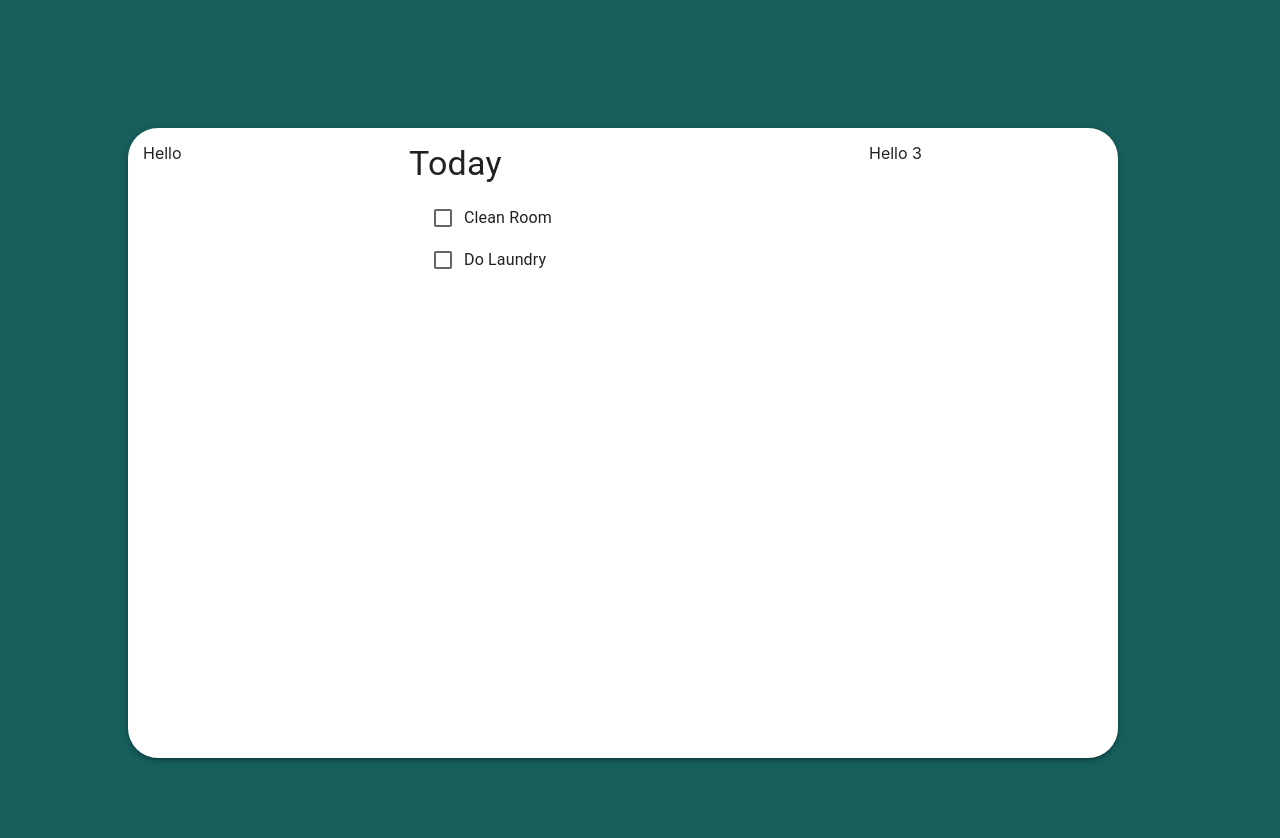
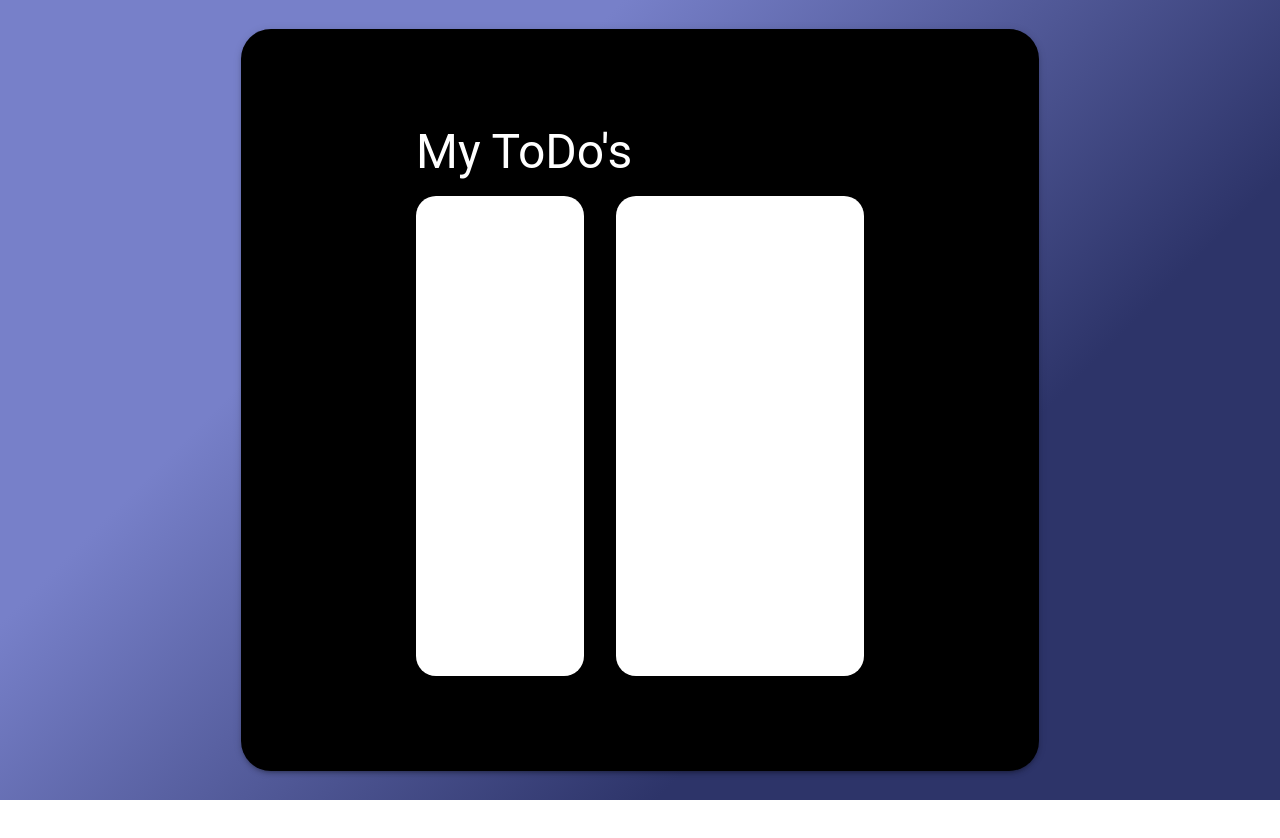
Before and after one commit to theStorm95/practice-projects, a React (Create React App) app in the folder todo-list/: page / in a window 1280 px wide. Shown: the top 838 px of the page. After the commit the page ends 800 px from the top, so only its background shows below. Built offline with nearby package versions, Linux system fonts and the light colour scheme.

Commit message:
Feature: Got base structure set up

```diff
--- a/todo-list/package.json
+++ b/todo-list/package.json
@@ -46,6 +46,7 @@
     ]
   },
   "devDependencies": {
+    "postcss-normalize": "^10.0.1",
     "prettier": "^3.2.5"
   }
 }
--- a/todo-list/src/App.tsx
+++ b/todo-list/src/App.tsx
@@ -1,24 +1,7 @@
-import { Paper } from "@mui/material";
-import React from "react";
-import MainCard from "./components/MainCard";
+import MainPage from "./components/MainPage";
 
 function App() {
-  return (
-    <div style={{ backgroundColor: "#175e5d", padding: "10%" }}>
-      <Paper
-        elevation={3}
-        square={false}
-        sx={{
-          width: "75vw",
-          padding: "15px",
-          minHeight: "75vh",
-          borderRadius: "30px",
-        }}
-      >
-        <MainCard></MainCard>
-      </Paper>
-    </div>
-  );
+  return <MainPage />;
 }
 
 export default App;
--- a/todo-list/src/components/MainCard.tsx
+++ /dev/null
@@ -1,14 +0,0 @@
-import Grid2 from "@mui/material/Unstable_Grid2";
-import TaskCard from "./TaskCard";
-
-export default function MainCard() {
-  return (
-    <Grid2 container spacing={1}>
-      <Grid2 lg={3}>Hello</Grid2>
-      <Grid2 lg={6}>
-        <TaskCard />
-      </Grid2>
-      <Grid2 lg={3}>Hello 3</Grid2>
-    </Grid2>
-  );
-}
--- /dev/null
+++ b/todo-list/src/components/MainPage.tsx
@@ -0,0 +1,33 @@
+import { Paper } from "@mui/material";
+import Grid2 from "@mui/material/Unstable_Grid2";
+import MainCard from "./TaskCard";
+
+export default function MainPage() {
+  return (
+    <Grid2
+      sx={{
+        background: "linear-gradient(135deg, #7780c9 30%, #2d3469 70%)",
+        minHeight: "100vh",
+      }}
+      container
+      direction="column"
+      alignItems="center"
+      justifyContent="center"
+      spacing={0}
+    >
+      <Paper
+        elevation={3}
+        square={false}
+        sx={{
+          width: "60vw",
+          padding: "15px",
+          minHeight: "70vh",
+          borderRadius: "30px",
+          backgroundColor: "black",
+        }}
+      >
+        <MainCard></MainCard>
+      </Paper>
+    </Grid2>
+  );
+}
--- a/todo-list/src/components/TaskCard.tsx
+++ b/todo-list/src/components/TaskCard.tsx
@@ -1,12 +1,44 @@
-import { Container } from "@mui/material";
-import TaskList from "./TaskCard/TaskList";
-import TaskCardHeader from "./TaskCard/TaskCardHeader";
+import { Paper, useTheme } from "@mui/material";
+import Typography from "@mui/material/Typography";
+import Grid2 from "@mui/material/Unstable_Grid2/Grid2";
 
-export default function TaskCard() {
+export default function MainCard() {
+  const theme = useTheme();
+
   return (
-    <Container fixed>
-      <TaskCardHeader />
-      <TaskList />
-    </Container>
+    <Grid2
+      margin={10}
+      sx={{
+        color: theme.palette.primary.contrastText,
+        paddingLeft: theme.spacing(10),
+        paddingRight: theme.spacing(10),
+      }}
+    >
+      <Grid2>
+        <Typography
+          gutterBottom={true}
+          variant="h3"
+          sx={{
+            color: theme.palette.primary.contrastText,
+          }}
+        >
+          My ToDo's
+        </Typography>
+      </Grid2>
+      <Grid2 container spacing={4} sx={{ direction: "row", minHeight: "100%" }}>
+        <Grid2 lg={5}>
+          <Paper
+            elevation={3}
+            sx={{ minHeight: "60vh", borderRadius: "20px" }}
+          ></Paper>
+        </Grid2>
+        <Grid2 lg={7}>
+          <Paper
+            elevation={3}
+            sx={{ height: "60vh", borderRadius: "20px" }}
+          ></Paper>
+        </Grid2>
+      </Grid2>
+    </Grid2>
   );
 }
--- a/todo-list/src/components/TaskCard/TaskCardHeader.tsx
+++ /dev/null
@@ -1,9 +0,0 @@
-import { Typography } from "@mui/material";
-
-export default function TaskCardHeader() {
-  return (
-    <Typography variant="h4" gutterBottom>
-      Today
-    </Typography>
-  );
-}
--- a/todo-list/src/components/TaskCard/TaskList.tsx
+++ /dev/null
@@ -1,25 +0,0 @@
-import {
-  Checkbox,
-  Container,
-  FormControlLabel,
-  FormGroup,
-} from "@mui/material";
-import tasks from "../../data.json";
-
-const reactTasks = tasks.data.map((task) => {
-  return (
-    <FormControlLabel
-      label={task.taskLabel}
-      control={<Checkbox />}
-      sx={{ paddingLeft: "0px" }}
-    ></FormControlLabel>
-  );
-});
-
-export default function TaskList() {
-  return (
-    <Container>
-      <FormGroup>{reactTasks}</FormGroup>
-    </Container>
-  );
-}
--- a/todo-list/src/index.css
+++ b/todo-list/src/index.css
@@ -1,13 +1,6 @@
-body {
+@import-normalize;
+
+* {
   margin: 0;
-  font-family: -apple-system, BlinkMacSystemFont, 'Segoe UI', 'Roboto', 'Oxygen',
-    'Ubuntu', 'Cantarell', 'Fira Sans', 'Droid Sans', 'Helvetica Neue',
-    sans-serif;
-  -webkit-font-smoothing: antialiased;
-  -moz-osx-font-smoothing: grayscale;
+  padding: 0;
 }
-
-code {
-  font-family: source-code-pro, Menlo, Monaco, Consolas, 'Courier New',
-    monospace;
-}
```
